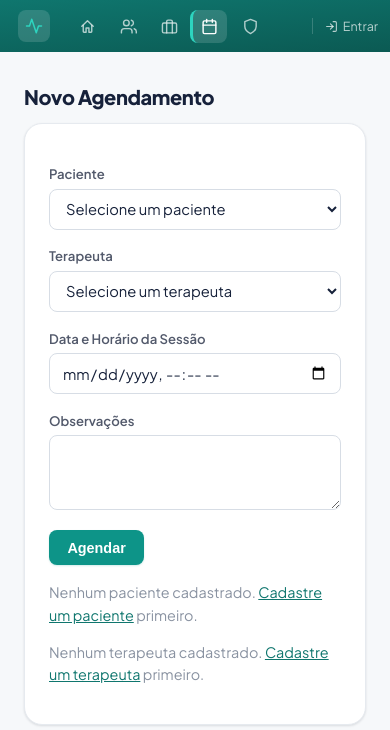
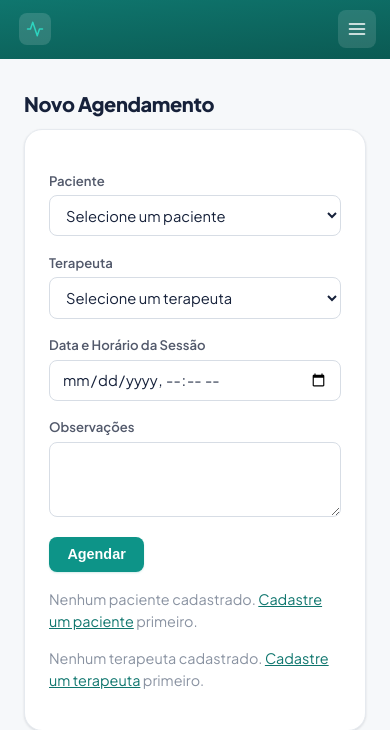
Before and after one commit to syspe-solutions/vitalis, a Django app: page /agendamentos/novo/ in a window 390 px wide. Shown: the top 730 px of the page. Run offline with Django 5.2, Linux system fonts and the light colour scheme; data that the repository does not hold is empty.

Commit message:
Add hamburger menu and clean up header action buttons on mobile
Collapses the nav links and user box into a toggleable dropdown behind
a hamburger button below 768px, instead of squeezing icon-only links
into a cramped top bar. Also stops "Cadastrar Paciente/Terapeuta" and
"Novo Agendamento" from stretching full-width — they now sit next to
the title or wrap to a right-aligned row sized to their content.

```diff
--- a/apps/scheduling/web/templates/scheduling/base.html
+++ b/apps/scheduling/web/templates/scheduling/base.html
@@ -100,6 +100,26 @@
         .sidebar .brand-mark svg { width: 18px; height: 18px; color: var(--primary-light); }
         .sidebar .brand-name { font-size: 1.2rem; font-weight: 700; letter-spacing: -0.01em; }
 
+        .menu-toggle {
+            display: none;
+            align-items: center;
+            justify-content: center;
+            width: 38px; height: 38px;
+            flex-shrink: 0;
+            background: rgba(255,255,255,.12);
+            border: none;
+            border-radius: var(--radius-sm);
+            color: #fff;
+            cursor: pointer;
+        }
+        .menu-toggle:hover { background: rgba(255,255,255,.2); }
+        .menu-toggle svg { width: 20px; height: 20px; }
+        .menu-toggle .icon-close { display: none; }
+        .menu-toggle.open .icon-open { display: none; }
+        .menu-toggle.open .icon-close { display: block; }
+
+        .sidebar-menu { display: flex; flex-direction: column; flex: 1; min-height: 0; }
+
         .sidebar nav { display: flex; flex-direction: column; gap: .15rem; flex: 1; }
         .sidebar nav a {
             display: flex;
@@ -162,15 +182,33 @@
                 flex-direction: row;
                 flex-wrap: wrap;
                 align-items: center;
-                padding: .6rem .75rem;
-                row-gap: .5rem;
+                justify-content: space-between;
+                padding: .65rem .85rem;
             }
-            .sidebar .brand { margin: 0 .75rem 0 0; }
-            .sidebar nav { flex-direction: row; flex-wrap: wrap; flex: 1; gap: .2rem; }
-            .sidebar nav a { padding: .5rem .55rem; }
-            .sidebar nav a span { display: none; }
-            .sidebar .user-box { border-top: none; border-left: 1px solid rgba(255,255,255,.18); padding: 0 0 0 .75rem; margin: 0; }
-            .sidebar .user-box .user-meta { display: none; }
+            .sidebar .brand { margin: 0; }
+            .menu-toggle { display: flex; }
+
+            /* Hamburger dropdown: nav + user-box collapse into one panel */
+            .sidebar-menu {
+                display: none;
+                flex-direction: column;
+                width: 100%;
+                flex: none;
+                order: 3;
+                margin-top: .75rem;
+                padding-top: .75rem;
+                border-top: 1px solid rgba(255,255,255,.15);
+            }
+            .sidebar-menu.open { display: flex; }
+            .sidebar nav { flex-direction: column; gap: .15rem; }
+            .sidebar nav a span { display: inline; }
+            .sidebar .user-box {
+                border-top: 1px solid rgba(255,255,255,.15);
+                border-left: none;
+                padding: .85rem 0 0;
+                margin: .5rem 0 0;
+            }
+            .sidebar .user-box .user-meta { display: block; }
             .page-wrap { margin-left: 0; }
 
             main { margin: 1.25rem auto; padding: 0 1rem 2.5rem; }
@@ -186,14 +224,17 @@
             }
             .table-scroll table { min-width: 480px; }
 
-            .card-head { align-items: flex-start; }
-            .card-head .actions-cell, .card-head > a.btn, .card-head > button.btn { width: 100%; }
+            /* Action buttons: sit next to the title when there's room, wrap to
+               their own right-aligned row otherwise — never stretch full-width. */
+            .card-head { justify-content: space-between; }
+            .card-head h1 { flex: 1 1 auto; min-width: 0; }
+            .card-head .actions-cell { flex: 1 1 auto; justify-content: flex-end; }
+            .card-head > a.btn, .card-head > button.btn { margin-left: auto; }
             .modal-body { padding: 1.1rem; }
         }
 
         @media (max-width: 420px) {
             .sidebar .brand-name { display: none; }
-            .sidebar nav a span { display: none; }
             .stat-grid { grid-template-columns: repeat(2, 1fr); }
         }
 
@@ -501,6 +542,11 @@
             </span>
             <span class="brand-name">Vitalis</span>
         </a>
+        <button type="button" class="menu-toggle" id="menu-toggle" aria-label="Abrir menu" aria-expanded="false" aria-controls="sidebar-menu">
+            <svg class="icon-open" viewBox="0 0 24 24" fill="none" stroke="currentColor" stroke-width="2" stroke-linecap="round" stroke-linejoin="round"><path d="M3 6h18"/><path d="M3 12h18"/><path d="M3 18h18"/></svg>
+            <svg class="icon-close" viewBox="0 0 24 24" fill="none" stroke="currentColor" stroke-width="2" stroke-linecap="round" stroke-linejoin="round"><path d="M18 6 6 18"/><path d="M6 6l12 12"/></svg>
+        </button>
+        <div class="sidebar-menu" id="sidebar-menu">
         <nav>
             <a href="{% url 'scheduling:home' %}" class="{% if request.path == '/' %}active{% endif %}">
                 <svg viewBox="0 0 24 24" fill="none" stroke="currentColor" stroke-width="2" stroke-linecap="round" stroke-linejoin="round"><path d="M4 11.5 12 4l8 7.5"/><path d="M6 10v9a1 1 0 0 0 1 1h3v-6h4v6h3a1 1 0 0 0 1-1v-9"/></svg>
@@ -548,6 +594,7 @@
             </a>
         </div>
         {% endif %}
+        </div>
     </aside>
     <div class="page-wrap">
         <main>
@@ -561,6 +608,25 @@
             {% block content %}{% endblock %}
         </main>
     </div>
+    <script>
+        (function () {
+            var toggle = document.getElementById("menu-toggle");
+            var menu = document.getElementById("sidebar-menu");
+            if (!toggle || !menu) return;
+            toggle.addEventListener("click", function () {
+                var isOpen = menu.classList.toggle("open");
+                toggle.classList.toggle("open", isOpen);
+                toggle.setAttribute("aria-expanded", isOpen ? "true" : "false");
+            });
+            menu.addEventListener("click", function (e) {
+                if (e.target.closest("a")) {
+                    menu.classList.remove("open");
+                    toggle.classList.remove("open");
+                    toggle.setAttribute("aria-expanded", "false");
+                }
+            });
+        })();
+    </script>
     {% block scripts %}{% endblock %}
 </body>
 </html>
```
